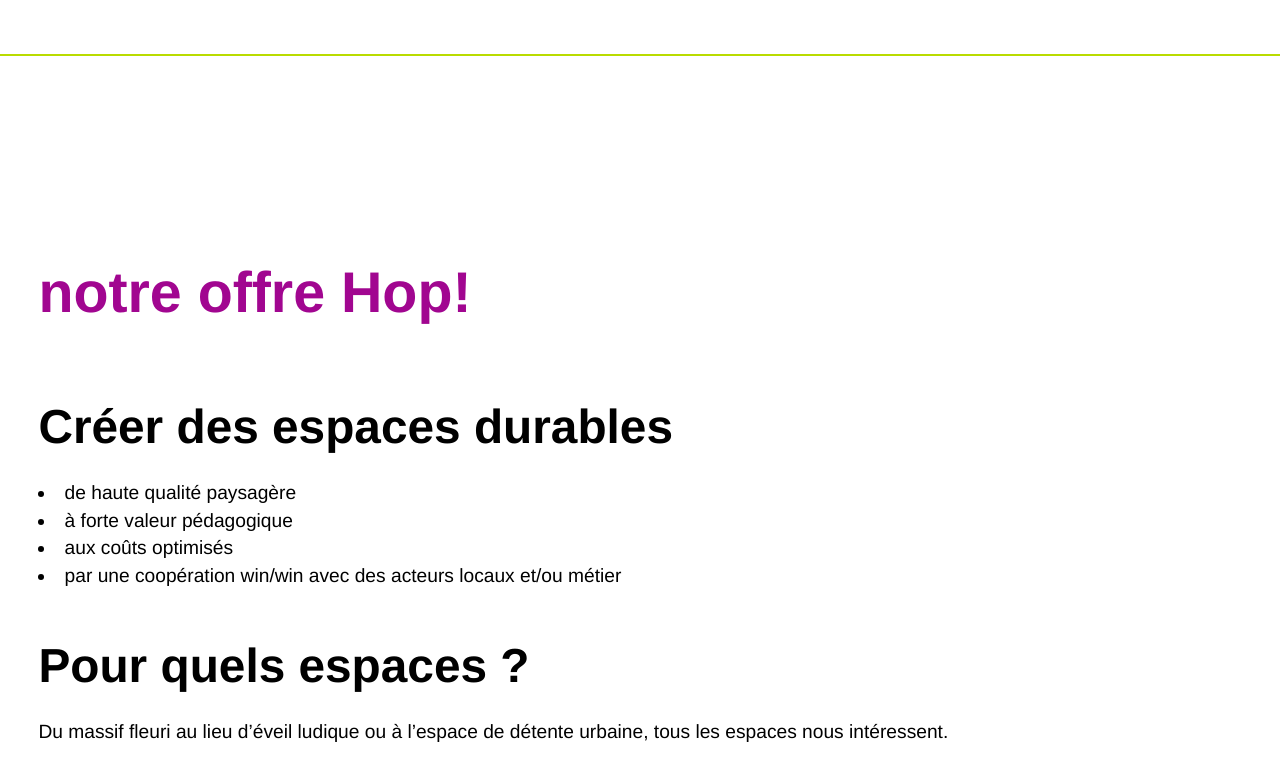
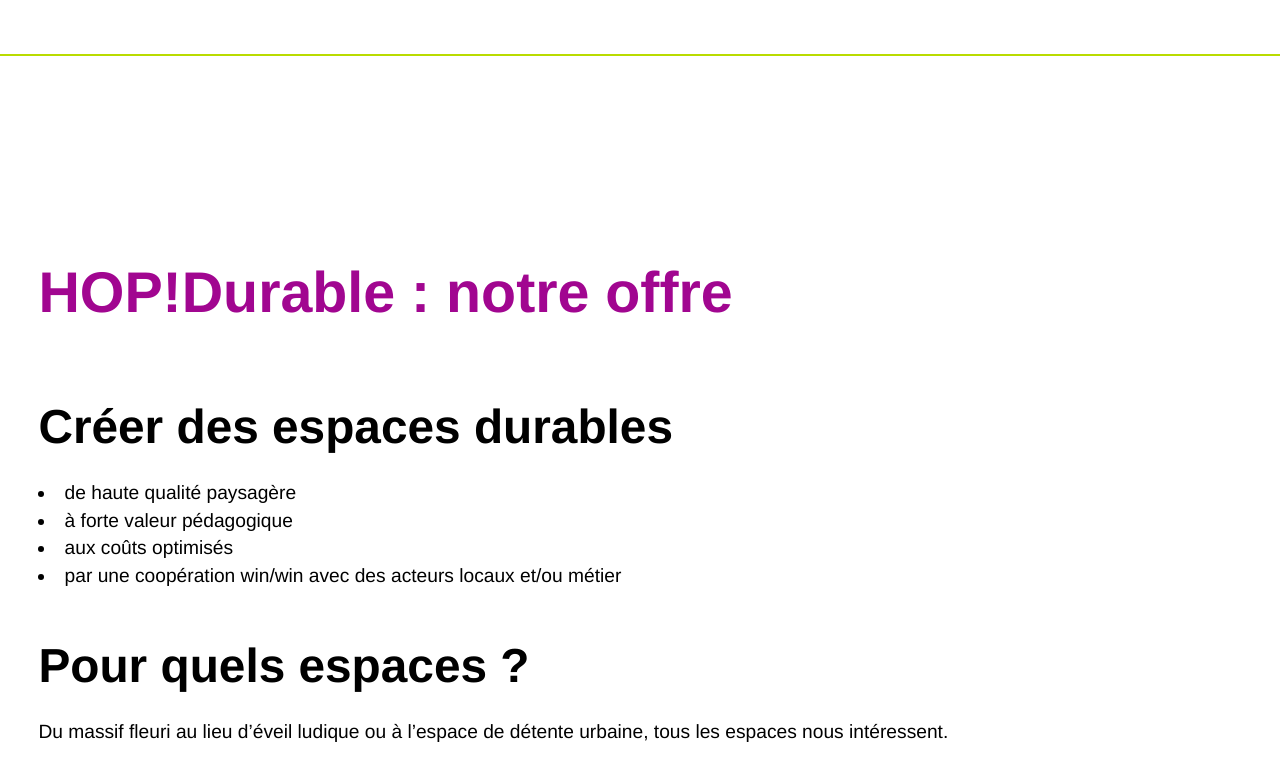
Before and after one commit to pierrenault/hopdurable.github.io, a Jekyll site: the page built from index.html, in a window 1280 px wide and 900 px high, scrolled down 846 px. Shown: the top 781 px of the window. Built offline with Jekyll 4.4.1, drawn with Linux system fonts in a browser that asks for light colours.

Commit message:
Update index.html

```diff
--- a/index.html
+++ b/index.html
@@ -17,7 +17,7 @@
 
 
   <section>
-    <h1>notre offre Hop!</h1>
+    <h1> HOP!Durable : notre offre</h1>
     <h2>Créer des espaces durables</h2>
 
       <li>de haute qualité paysagère</1>
```
